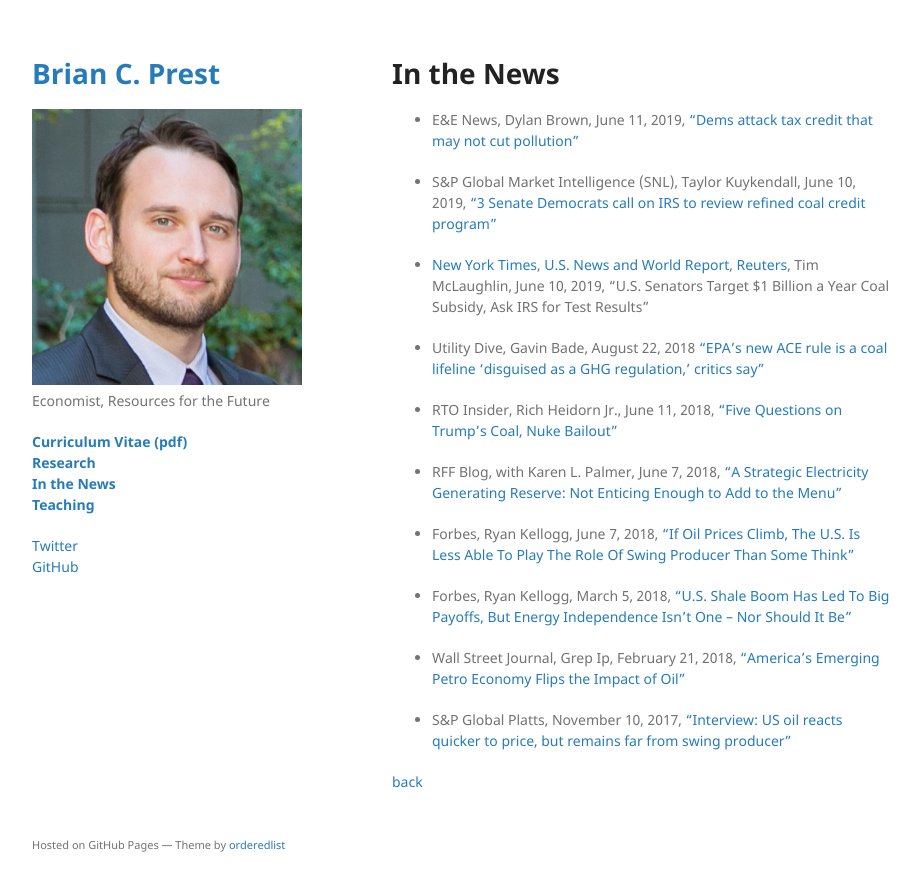
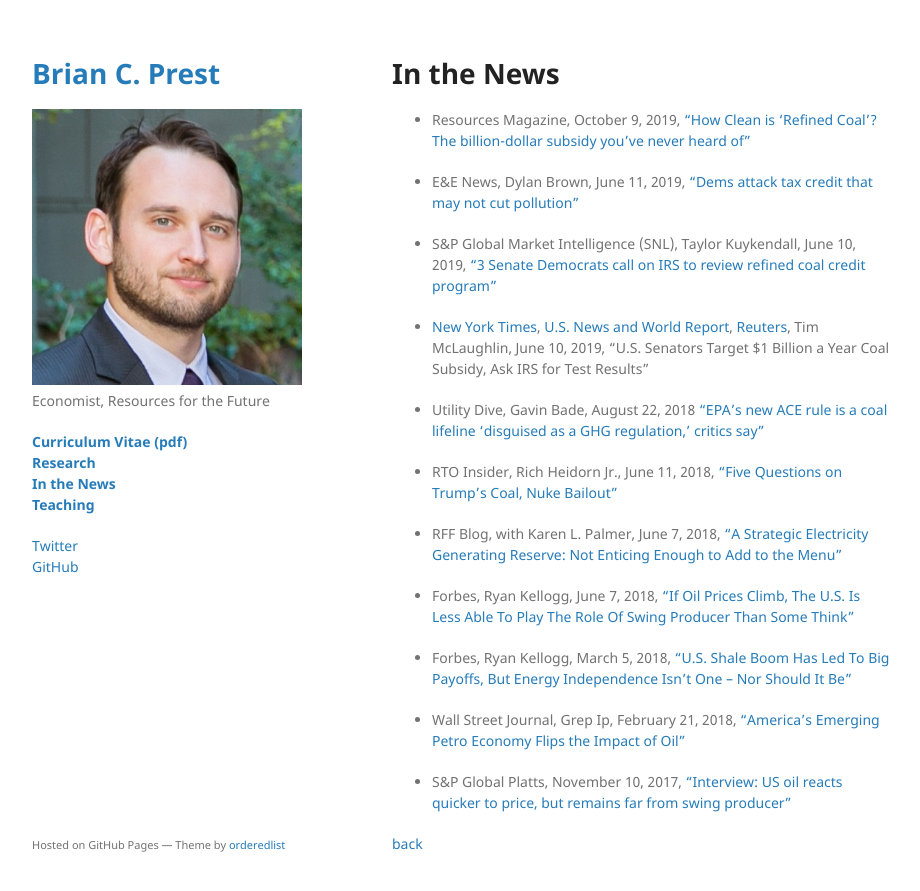
Before and after one commit to bprest/bprest.github.io, a Jekyll site: the page built from in-the-news.md, in a window 1280 px wide and 924 px high. Shown: the top 891 px of the window, without its empty margins (178-1098 px from the left). Built offline with Jekyll 4.4.1, drawn with Linux system fonts in a browser that asks for light colours; our own code applies the rules of GitHub Pages for plain Markdown files.

Commit message:
add refined coal article

```diff
--- a/in-the-news.md
+++ b/in-the-news.md
@@ -3,6 +3,8 @@ layout: default
 ---
 
 # In the News
+
+* Resources Magazine, October 9, 2019, ["How Clean is 'Refined Coal'? The billion-dollar subsidy you've never heard of"](https://www.resourcesmag.org/archives/how-clean-is-refined-coal/)
 
 * E&E News, Dylan Brown, June 11, 2019, ["Dems attack tax credit that may not cut pollution"](https://www.eenews.net/eedaily/stories/1060545257/)
 
```
